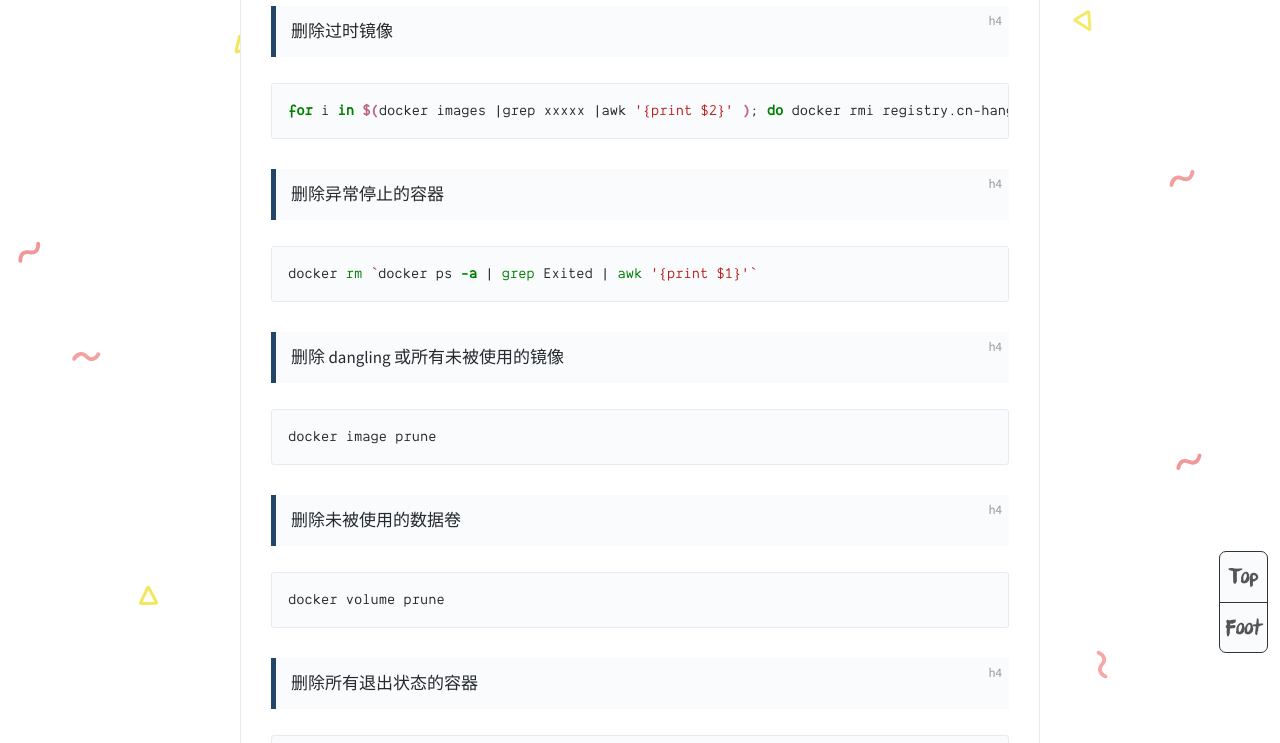
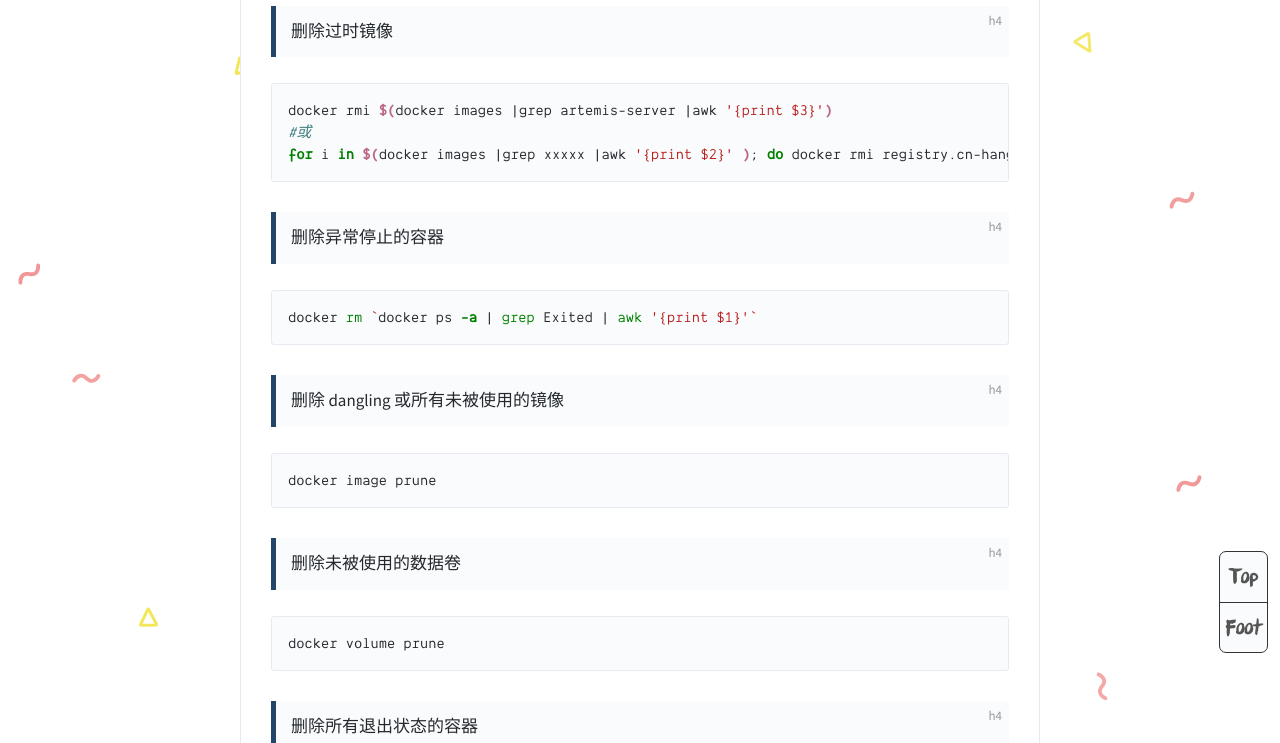
Before and after one commit to WuChenLinux/yw, a Jekyll site: the page built from _posts/2019-11-07-docker-delete-images.md, in a window 1280 px wide and 900 px high, scrolled down 880 px, cut to the strip 157-900 px from the top of the window. Built offline with Jekyll 4.4.1, drawn with Linux system fonts in a browser that asks for light colours; comment, search, counter and statistics services are not loaded.

Commit message:
Update 2019-11-07-docker-delete-images.md

````diff
--- a/_posts/2019-11-07-docker-delete-images.md
+++ b/_posts/2019-11-07-docker-delete-images.md
@@ -21,6 +21,8 @@ tags: Docker
 #### 删除过时镜像
 
 ```shell
+docker rmi $(docker images |grep artemis-server |awk '{print $3}')
+#或
 for i in $(docker images |grep xxxxx |awk '{print $2}' ); do docker rmi registry.cn-hangzhou.aliyuncs.com/xxxx/xxxxx:$i; done
 ```
 
````
